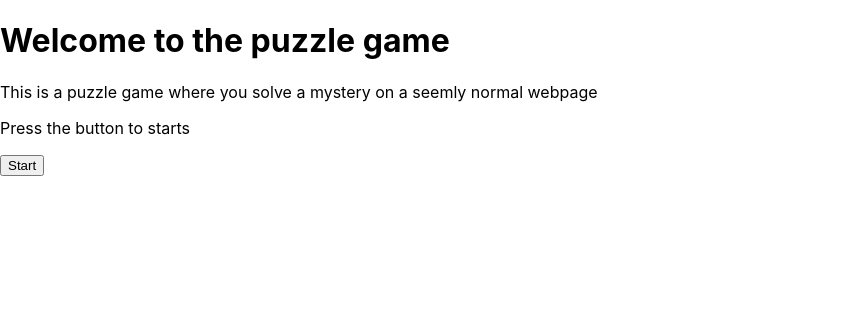
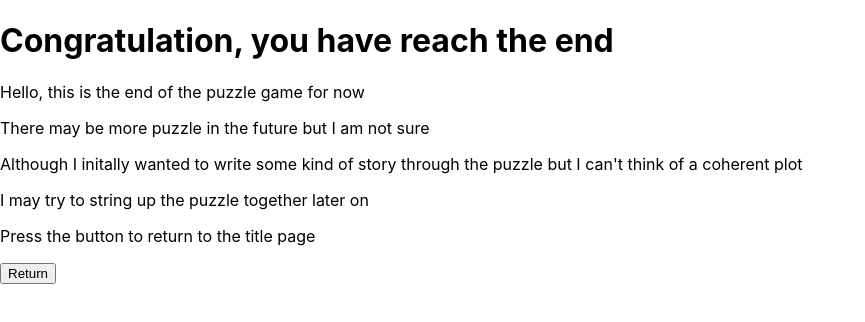
Before and after one commit to BCIT-SSD-2020-21/passion-project-Wayl123, a React (Create React App) app in the folder passion-project-frontend/: page /end in a window 1280 px wide. Shown: the top 322 px of the page, without its empty margins (0-865 px from the left). Built offline with nearby package versions, Linux system fonts and the light colour scheme.

Commit message:
Made end page

```diff
--- a/passion-project-frontend/src/App.js
+++ b/passion-project-frontend/src/App.js
@@ -7,6 +7,7 @@ import {
 } from "react-router-dom"
 
 import WelcomePage from "./layouts/WelcomePage"
+import EndPage from "./layouts/EndPage"
 import P1HomePage from "./layouts/Puzzle1/HomePage"
 
 function App() {
@@ -40,6 +41,9 @@ function App() {
         <Route path="/puzzle1">
           <P1HomePage updateLocalProgress={updateLocalProgress} />
         </Route>
+        <Route path="/end">
+          <EndPage />
+        </Route>
         <Route path="/">
           <WelcomePage />
         </Route>
--- /dev/null
+++ b/passion-project-frontend/src/components/End/index.js
@@ -0,0 +1,15 @@
+import React from "react"
+
+export default function Welcome({returnClicked}) {
+  return (
+    <div>
+      <h1>Congratulation, you have reach the end</h1>
+      <p>Hello, this is the end of the puzzle game for now</p>
+      <p>There may be more puzzle in the future but I am not sure</p>
+      <p>Although I initally wanted to write some kind of story through the puzzle but I can't think of a coherent plot</p>
+      <p>I may try to string up the puzzle together later on</p>
+      <p>Press the button to return to the title page</p>
+      <button onClick={returnClicked}>Return</button>
+    </div>
+  )
+}
--- /dev/null
+++ b/passion-project-frontend/src/layouts/EndPage/index.js
@@ -0,0 +1,18 @@
+import React from "react"
+import { useHistory } from 'react-router-dom'
+
+import End from "../../components/End"
+
+export default function WelcomePage() {
+  const history = useHistory()
+
+  const returnClicked = () => {
+    history.push(`/`)
+  }
+
+  return (
+    <End
+      returnClicked={returnClicked}
+    />
+  )
+}
--- a/passion-project-frontend/src/layouts/Puzzle1/HomePage/index.js
+++ b/passion-project-frontend/src/layouts/Puzzle1/HomePage/index.js
@@ -1,9 +1,12 @@
 import React, {useState, useEffect} from "react"
+import { useHistory } from 'react-router-dom'
 
 import Home from "../../../components/Puzzle1/Home"
 
 export default function P1HomePage({updateLocalProgress}) {
   const [code, setCode] = useState("")
+
+  const history = useHistory()
 
   useEffect(() => {
     generateRandCode()
@@ -19,6 +22,7 @@ export default function P1HomePage({updateLocalProgress}) {
     if (data.guess === code) {
       alert("Correct")
       updateLocalProgress({level: 1})
+      history.push(`/end`)
     } else {
       alert("Incorrect code")
     }
```
